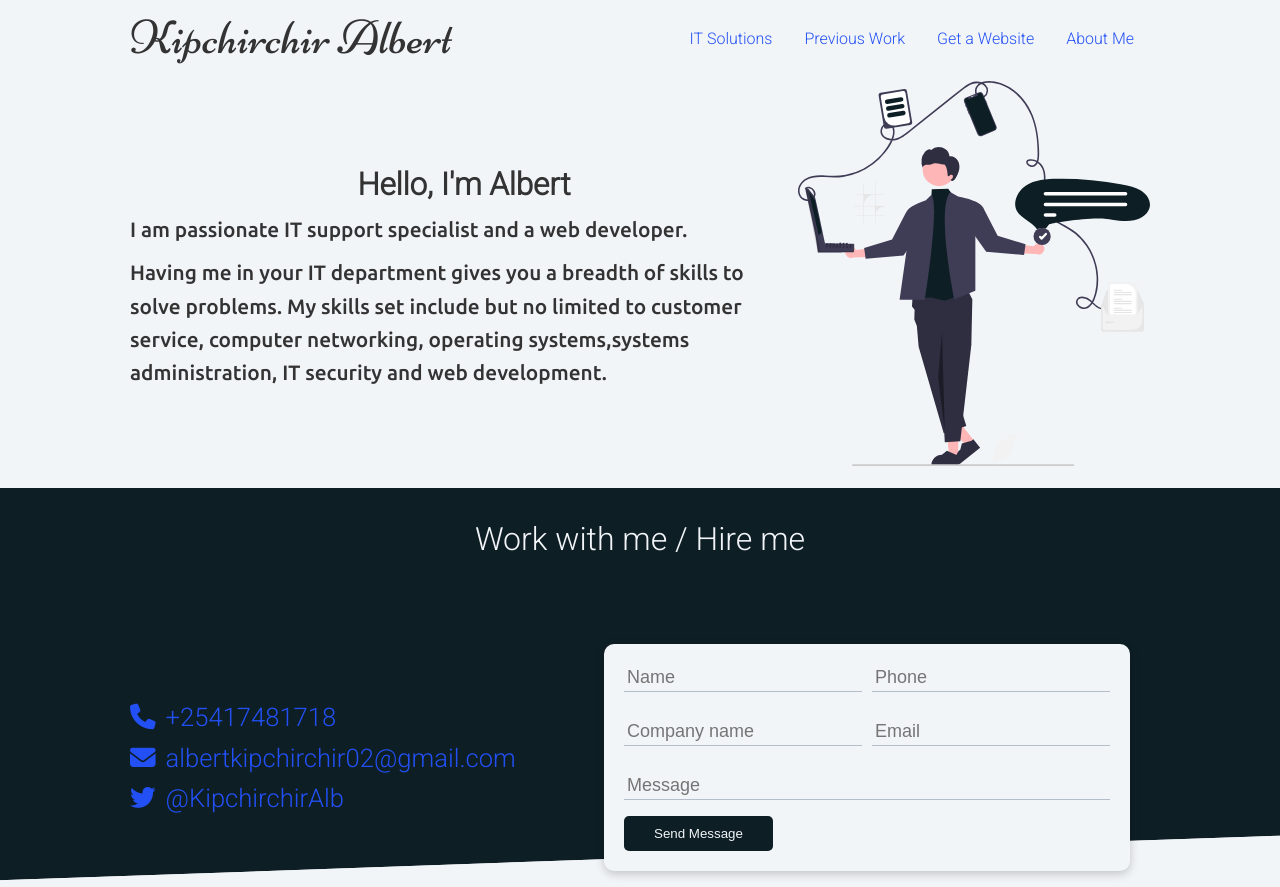
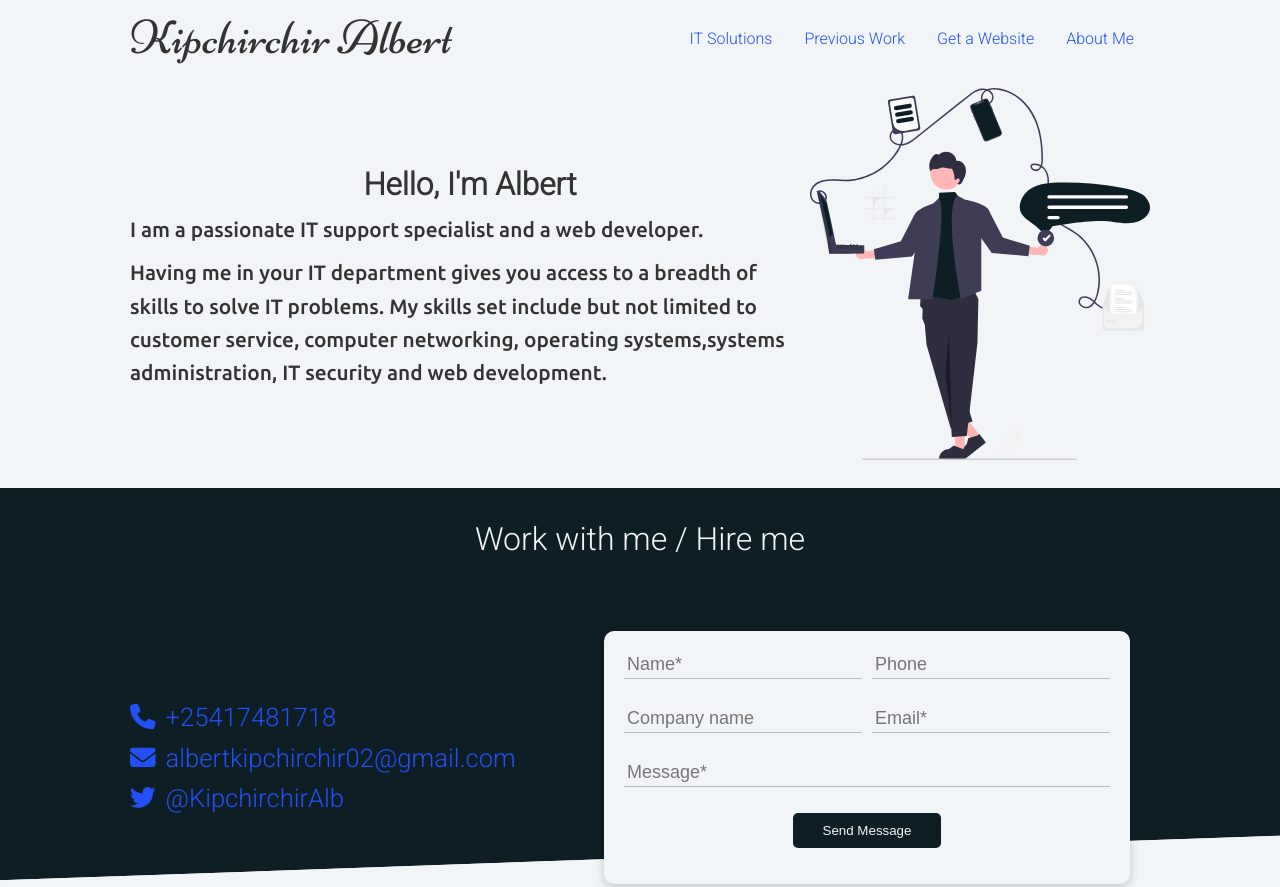
Before and after one commit to kipchirchiralb/portfolio, a plain HTML site: page index.html in a window 1280 px wide. Shown: the top 887 px of the page. Drawn offline with Linux system fonts and the light colour scheme.

Commit message:
show case text edited

```diff
--- a/css/style.css
+++ b/css/style.css
@@ -212,6 +212,7 @@ i:hover {
 
 .contact-form .grid>*:nth-child(5) {
     grid-column: 1 / span 2;
+    grid-row: 3 / span 2;
 }
 
 .contact-form .grid>*:nth-child(6) {
--- a/index.html
+++ b/index.html
@@ -7,7 +7,7 @@
     <meta name="viewport" content="width=device-width, initial-scale=1.0">
 
     <link rel="stylesheet" href="css/utilities.css">
-    <link rel="stylesheet" href="/css/style.css">
+    <link rel="stylesheet" href="css/style.css">
 
 
     <script src="https://use.fontawesome.com/aefd8bf22b.js" defer></script>
@@ -42,8 +42,9 @@
         <div class="show-case-one container flex">
             <div class="pitch">
                 <h2 style="text-align: center;">Hello, I'm Albert</h2>
-                <p>I am passionate IT support specialist and a web developer.</p>
-                <p>Having me in your IT department gives you a breadth of skills to solve problems. My skills set include but no limited to customer service, computer networking, operating systems,systems administration, IT security and web development.
+                <p>I am a passionate IT support specialist and a web developer.</p>
+                <p>Having me in your IT department gives you access to a breadth of skills to solve IT problems. My skills set include but not limited to customer service, computer networking, operating systems,systems administration, IT security and web
+                    development.
 
                 </p>
 
@@ -95,7 +96,7 @@
                     <!-- main form -->
                     <div class="grid">
                         <div class="form-control">
-                            <input type="text" name="name" placeholder="Name" required>
+                            <input type="text" name="name" placeholder="Name*" required>
                         </div>
                         <div class="form-control">
                             <input type="text" name="phone-no" placeholder="Phone">
@@ -104,13 +105,16 @@
                             <input type="text" name="company" placeholder="Company name">
                         </div>
                         <div class="form-control">
-                            <input type="email" name="email" placeholder="Email" required>
+                            <input type="email" name="email" placeholder="Email*" required>
                         </div>
                         <div class="form-control">
-                            <input type="text" name="message" placeholder="Message" required>
+                            <input type="text" name="message" placeholder="Message*" required>
+                        </div>
+                        <div class="form-control">
+                            <input type="submit" value="Send Message" class="btn btn-light">
                         </div>
                     </div>
-                    <input type="submit" value="Send Message" class="btn btn-light">
+
                 </form>
 
             </div>
```
Also changed, not shown: css/slider.css (deleted).
